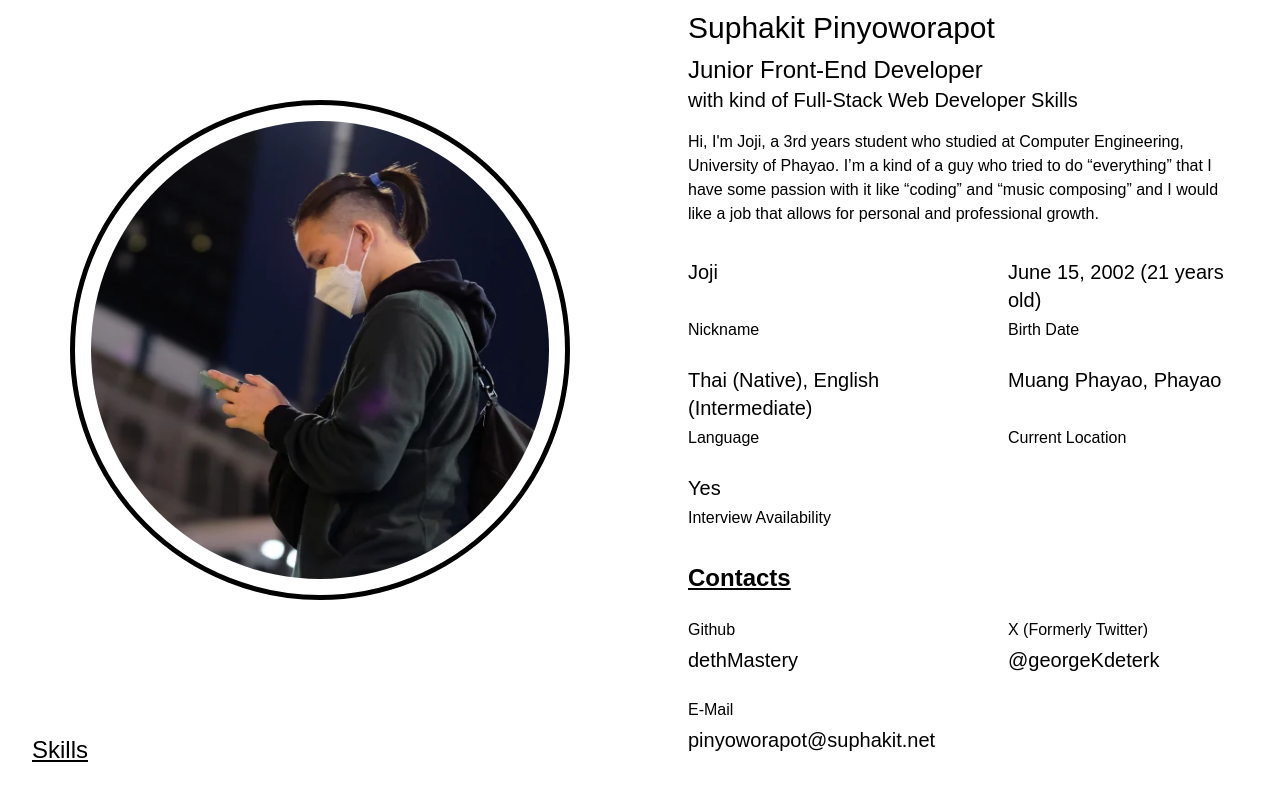
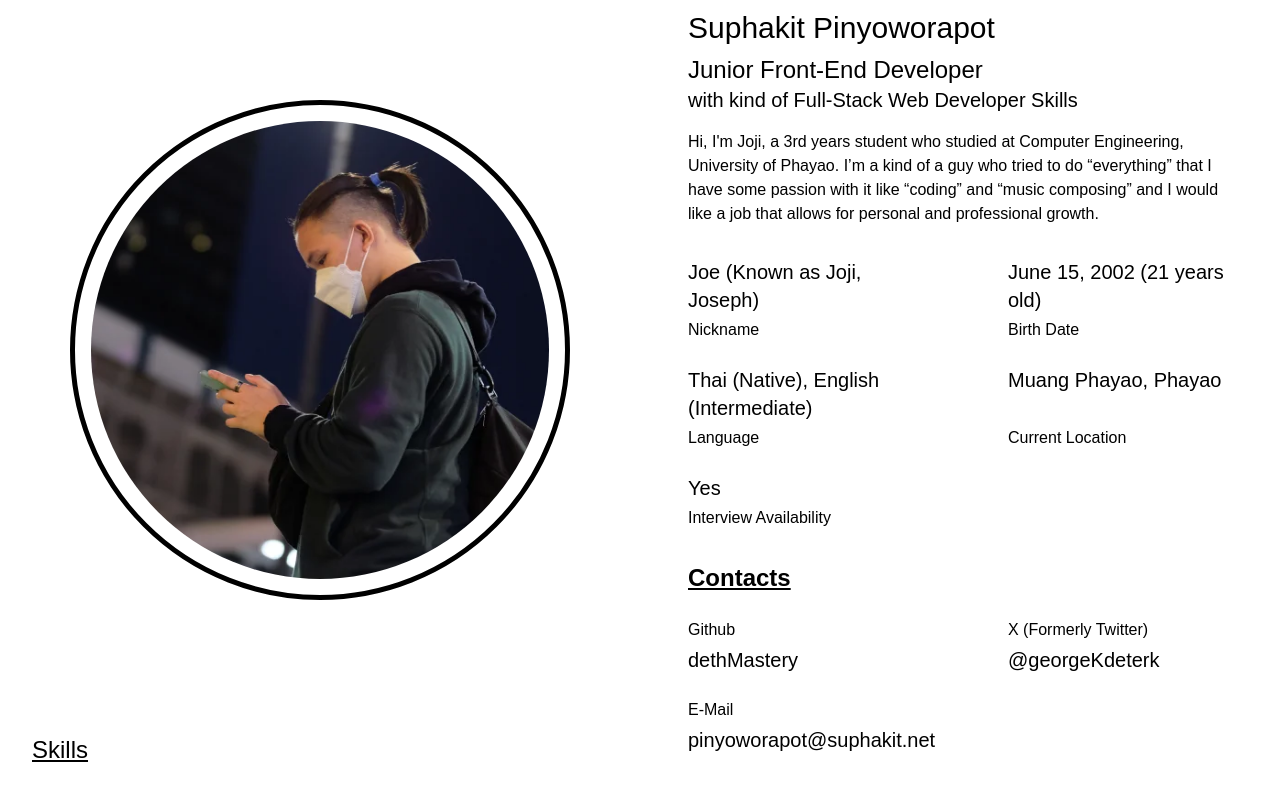
Before and after one commit to dethMastery/resume, a React (Vite) app: page / in a window 1280 px wide. Shown: the part 1130-1930 px from the top of the page. Built offline with nearby package versions, Linux system fonts and the light colour scheme; a web font is replaced by a local one; what @catppuccin/tailwindcss would draw is missing.

Commit message:
chore<data>: update personal data

```diff
--- a/src/modules/userData.ts
+++ b/src/modules/userData.ts
@@ -13,7 +13,7 @@ const UserData = {
     details: [
       {
         floor: "Nickname",
-        value: "Joji",
+        value: "Joe (Known as Joji, Joseph)",
       },
       {
         floor: "Birth Date",
```
